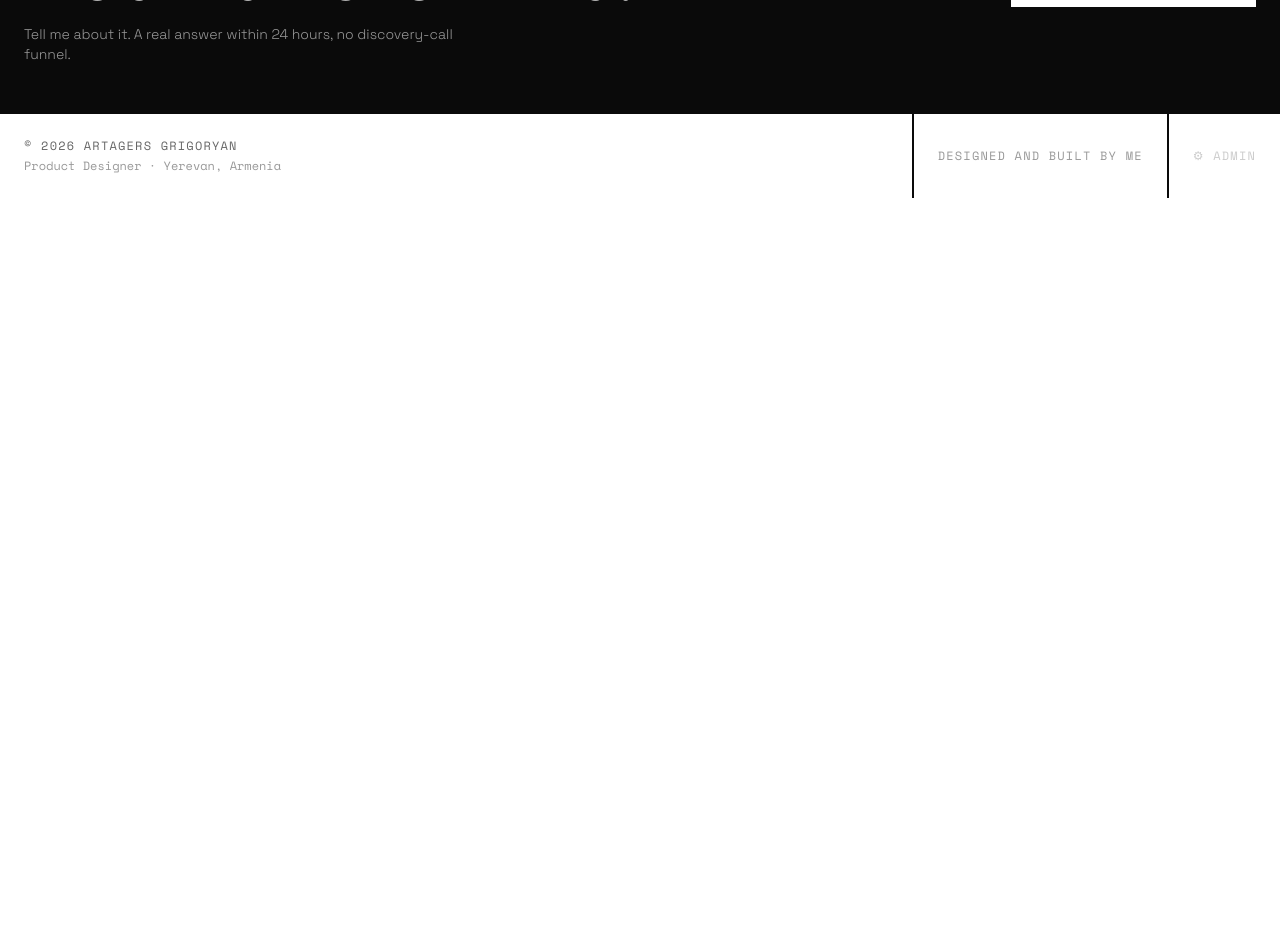
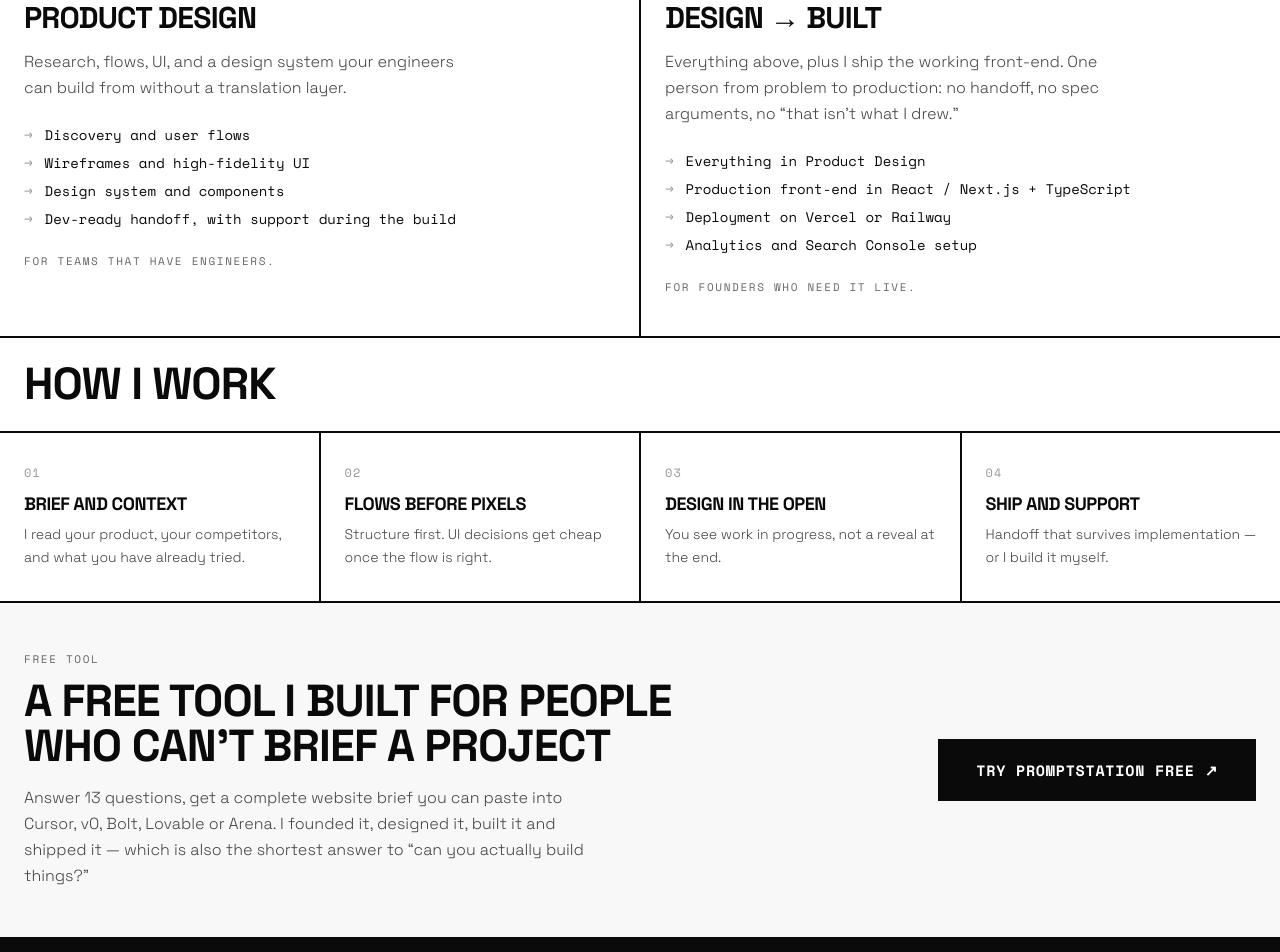
Before and after one commit to artagersgrigoryan/main-portfolio, a React (Vite) app: page / in a window 1280 px wide. Shown: the part 1320-2272 px from the top of the page. Before the commit the page ends 1518 px from the top, so only its background shows below. Built offline with nearby package versions, Linux system fonts and the light colour scheme; no server answers; the database is empty.

Commit message:
feat: add offer tiers, process, and free-tool sections to homepage

```diff
--- /dev/null
+++ b/src/components/OfferTiers.tsx
@@ -0,0 +1,64 @@
+const TIERS = [
+  {
+    name: 'Product Design',
+    pitch:
+      'Research, flows, UI, and a design system your engineers can build from without a translation layer.',
+    includes: [
+      'Discovery and user flows',
+      'Wireframes and high-fidelity UI',
+      'Design system and components',
+      'Dev-ready handoff, with support during the build',
+    ],
+    who: 'For teams that have engineers.',
+  },
+  {
+    name: 'Design → Built',
+    pitch:
+      "Everything above, plus I ship the working front-end. One person from problem to production: no handoff, no spec arguments, no “that isn't what I drew.”",
+    includes: [
+      'Everything in Product Design',
+      'Production front-end in React / Next.js + TypeScript',
+      'Deployment on Vercel or Railway',
+      'Analytics and Search Console setup',
+    ],
+    who: 'For founders who need it live.',
+  },
+];
+
+/** The offer. Two tiers, stated plainly — "hire me" without a shape is a dead CTA. */
+export default function OfferTiers() {
+  return (
+    <section className="border-t-2 border-[#0a0a0a]">
+      <div className="site-shell">
+        <div className="px-6 py-6 border-b-2 border-[#0a0a0a]">
+          <h2 className="heading-section">What you can hire me for</h2>
+        </div>
+        <div className="flex flex-col md:flex-row">
+          {TIERS.map((tier, i) => (
+            <div
+              key={tier.name}
+              className={`flex-1 px-6 py-10 border-[#0a0a0a] ${i === 0 ? 'border-b-2 md:border-b-0 md:border-r-2' : ''}`}
+            >
+              <p className="label-mono mb-3">Tier {String(i + 1).padStart(2, '0')}</p>
+              <h3 className="text-2xl lg:text-3xl font-bold uppercase leading-none tracking-tight">
+                {tier.name}
+              </h3>
+              <p className="text-base text-[#444] leading-relaxed font-light mt-4 max-w-md">
+                {tier.pitch}
+              </p>
+              <ul className="mt-6 space-y-2">
+                {tier.includes.map((item) => (
+                  <li key={item} className="font-mono text-sm flex gap-3">
+                    <span aria-hidden className="text-[#999]">→</span>
+                    <span>{item}</span>
+                  </li>
+                ))}
+              </ul>
+              <p className="label-mono mt-6">{tier.who}</p>
+            </div>
+          ))}
+        </div>
+      </div>
+    </section>
+  );
+}
--- /dev/null
+++ b/src/components/ProcessSteps.tsx
@@ -0,0 +1,49 @@
+const STEPS = [
+  {
+    title: 'Brief and context',
+    body: 'I read your product, your competitors, and what you have already tried.',
+  },
+  {
+    title: 'Flows before pixels',
+    body: 'Structure first. UI decisions get cheap once the flow is right.',
+  },
+  {
+    title: 'Design in the open',
+    body: 'You see work in progress, not a reveal at the end.',
+  },
+  {
+    title: 'Ship and support',
+    body: 'Handoff that survives implementation — or I build it myself.',
+  },
+];
+
+/** How working together actually goes. Predictability substitutes for testimonials. */
+export default function ProcessSteps() {
+  return (
+    <section className="border-t-2 border-[#0a0a0a]">
+      <div className="site-shell">
+        <div className="px-6 py-6 border-b-2 border-[#0a0a0a]">
+          <h2 className="heading-section">How I work</h2>
+        </div>
+        <div className="flex flex-col md:flex-row">
+          {STEPS.map((step, i) => (
+            <div
+              key={step.title}
+              className={`flex-1 px-6 py-8 border-[#0a0a0a] ${i < STEPS.length - 1 ? 'border-b-2 md:border-b-0 md:border-r-2' : ''}`}
+            >
+              <p className="font-mono text-xs tracking-widest text-[#999]">
+                {String(i + 1).padStart(2, '0')}
+              </p>
+              <h3 className="text-lg font-bold uppercase tracking-tight mt-3 leading-tight">
+                {step.title}
+              </h3>
+              <p className="text-sm text-[#444] leading-relaxed font-light mt-2">
+                {step.body}
+              </p>
+            </div>
+          ))}
+        </div>
+      </div>
+    </section>
+  );
+}
--- /dev/null
+++ b/src/components/ToolPromo.tsx
@@ -0,0 +1,43 @@
+import { trackEvent } from '../lib/analytics';
+
+const PROMPTSTATION_URL =
+  'https://www.promptstation.online/en?utm_source=artagers_design&utm_medium=portfolio&utm_campaign=tool_promo';
+
+/**
+ * Engineering-as-marketing. A free tool aimed at exactly the buyer who needs a
+ * designer, and the shortest available proof of the Design → Built tier.
+ *
+ * Email capture lives inside PromptStation (a separate codebase) — all this
+ * section does is send tagged, tracked traffic.
+ */
+export default function ToolPromo() {
+  return (
+    <section className="border-t-2 border-[#0a0a0a] bg-[#f8f8f8]">
+      <div className="site-shell flex flex-col lg:flex-row items-start lg:items-center gap-8 px-6 py-12">
+        <div className="flex-1">
+          <p className="label-mono mb-3">Free tool</p>
+          <h2 className="heading-section">
+            A free tool I built for people
+            <br />
+            who can't brief a project
+          </h2>
+          <p className="text-base text-[#444] leading-relaxed font-light mt-4 max-w-xl">
+            Answer 13 questions, get a complete website brief you can paste into
+            Cursor, v0, Bolt, Lovable or Arena. I founded it, designed it, built
+            it and shipped it — which is also the shortest answer to “can you
+            actually build things?”
+          </p>
+        </div>
+        <a
+          href={PROMPTSTATION_URL}
+          target="_blank"
+          rel="noopener noreferrer"
+          className="btn-brutal-primary whitespace-nowrap shrink-0"
+          onClick={() => trackEvent('promptstation_click', { location: 'home_tool_promo' })}
+        >
+          Try PromptStation free ↗
+        </a>
+      </div>
+    </section>
+  );
+}
--- a/src/pages/Home.tsx
+++ b/src/pages/Home.tsx
@@ -3,6 +3,9 @@ import gsap from 'gsap';
 import { ScrollTrigger } from 'gsap/ScrollTrigger';
 import SelectedWork from '../components/SelectedWork';
 import MarqueeBar from '../components/MarqueeBar';
+import OfferTiers from '../components/OfferTiers';
+import ProcessSteps from '../components/ProcessSteps';
+import ToolPromo from '../components/ToolPromo';
 import { Link } from 'react-router-dom';
 import { useCaseStudies } from '../hooks/useSupabaseData';
 import { trackEvent } from '../lib/analytics';
@@ -159,6 +162,10 @@ export default function Home() {
         <SelectedWork projects={projects} loading={loading} />
       </section>
 
+      <OfferTiers />
+      <ProcessSteps />
+      <ToolPromo />
+
       {/* ── CTA Strip ────────────────────────────────────────────────── */}
       <section className="border-t-2 border-[#0a0a0a] bg-[#0a0a0a] text-white">
         <div className="site-shell flex flex-col md:flex-row items-center justify-between px-6 py-12 gap-6">
```
